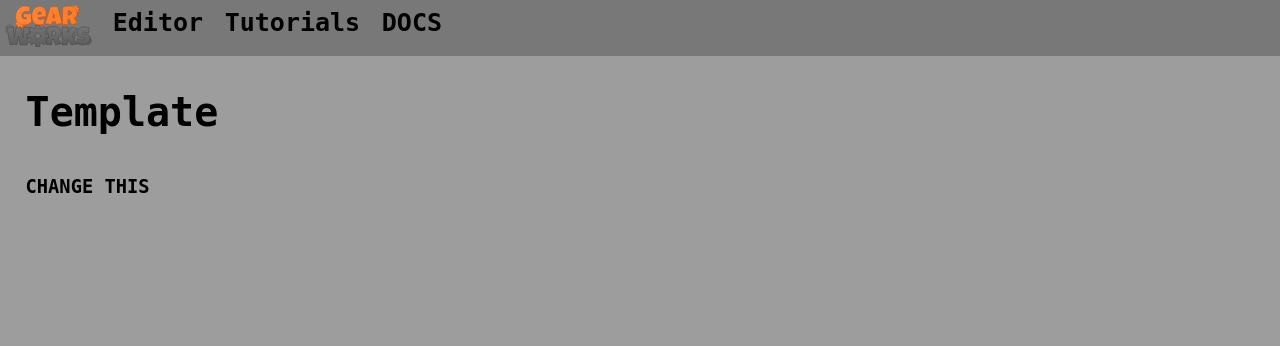
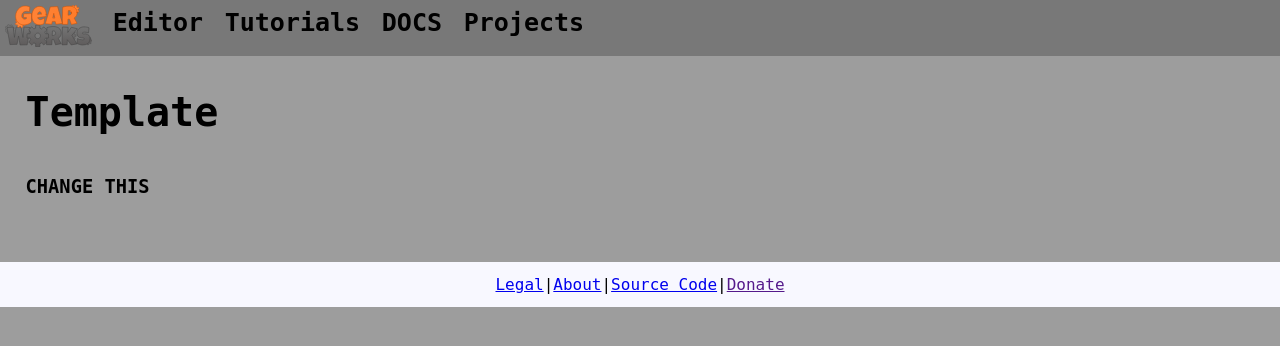
Before and after one commit to hiruevan/gearworks, a Python web app: template templates/templatePage.html in a window 1280 px wide. Shown: the top 346 px of the page. Run offline with Jinja, Linux system fonts and the light colour scheme; the template is opened without the code that fills it, so the values that code supplies are empty; some web fonts are replaced.

Commit message:
Update templatePage.html

```diff
--- a/templates/templatePage.html
+++ b/templates/templatePage.html
@@ -16,12 +16,17 @@
 		<span><button onclick="window.location = './editor'">Editor</button></span>
 		<span><button onclick="window.location = './tutorials'">Tutorials</button></span>
 		<span><button onclick="window.location = './docs'">DOCS</button></span>
+		<span><button onclick="window.location = './projects'">Projects</button></span>
     	</div>
 	<div class="content scroll">
 		<div class="container">
 			<h2>Template</h2>
 			<h3>CHANGE THIS</h3>
 		</div>
+		<br><br><br>
+		<footer>
+			<a href="./legal">Legal</a> | <a href="./about">About</a> | <a href="https://github.com/hiruevan/gearworks?tab=readme-ov-file" target="_blank">Source Code</a> | <a href="">Donate</a>
+		</footer>
 
 	</div>
   </body>
```
